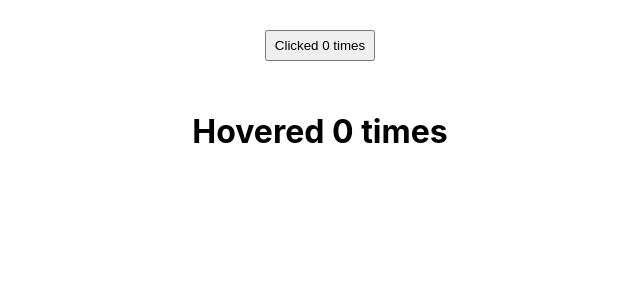
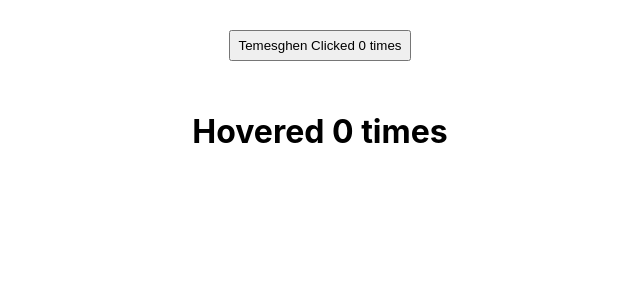
Before and after one commit to temesghentekeste/react-hello-world, a React (Create React App) app: page / in a window 1280 px wide. Shown: the top 300 px of the page, without its empty margins (320-960 px from the left). Built offline with nearby package versions, Linux system fonts and the light colour scheme.

Commit message:
HOC part 3

```diff
--- a/src/App.js
+++ b/src/App.js
@@ -67,7 +67,7 @@
     heros.map( hero => <ErrorBoundary><Hero heroName={hero}/></ErrorBoundary>)
   }
   */}
-    <ClickCounter/>
+    <ClickCounter name="Temesghen"/>
     <HoverCounter/>
     </div>
   );
--- a/src/components/ClickCounter.js
+++ b/src/components/ClickCounter.js
@@ -8,10 +8,10 @@
     return (
       <div>
         <br/>
-        <button onClick={incrementCount}> Clicked {count} times</button>
+        <button onClick={incrementCount}> {this.props.name} Clicked {count} times</button>
       </div>
     )
   }
 }
 
-export default withCounter(ClickCounter)
+export default withCounter(ClickCounter, 5)
--- a/src/components/HoverCounter.js
+++ b/src/components/HoverCounter.js
@@ -15,4 +15,4 @@
   }
 }
 
-export default withCounter(HoverCounter)
+export default withCounter(HoverCounter, 10)
--- a/src/components/withCounter.js
+++ b/src/components/withCounter.js
@@ -1,6 +1,6 @@
 import React from 'react'
 
-const withCounter = WrappedComponent => {
+const withCounter = (WrappedComponent, incrementValue) => {
   class WithCounter extends React.Component {
 
     constructor(props) {
@@ -14,12 +14,16 @@
 
     incrementCount = () => {
       this.setState(prev => {
-        return {count: prev.count + 1}
+        return {count: prev.count + incrementValue}
       })
     }
 
     render() {
-      return <WrappedComponent count={this.state.count} incrementCount = {this.incrementCount}/>
+      return <WrappedComponent
+              count={this.state.count}
+              incrementCount = {this.incrementCount}
+              {...this.props}
+              />
     }
   }
   return WithCounter;
```
Also changed, not shown: notes.txt.
